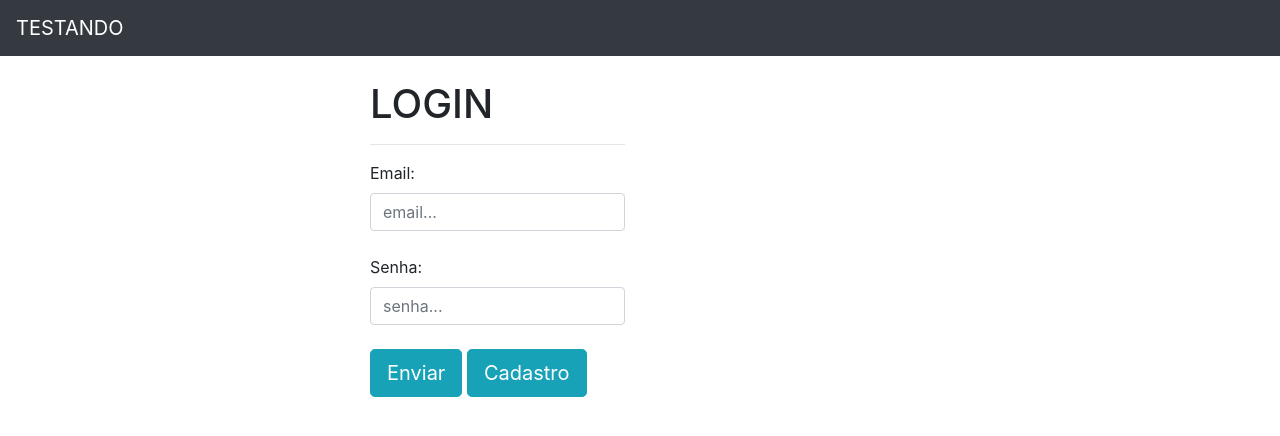
After one commit to Anailton10/Login-de-Usuario, a Django app: page /login/ in a window 1280 px wide. The commit adds this page. Shown: the top 436 px of the page. Run offline with Django 4.2, Linux system fonts and the light colour scheme.

Commit message:
crinado a views para validar login e login.html

```diff
--- a/usuario/models.py
+++ b/usuario/models.py
@@ -4,7 +4,6 @@ from django.db import models
 class Cadastro(models.Model):
     nome = models.CharField(max_length=30)
     email = models.EmailField()
-    login = models.CharField(max_length=30)
     senha = models.CharField(max_length=64)
 
     def __str__(self):
--- /dev/null
+++ b/usuario/templates/login.html
@@ -0,0 +1,45 @@
+{% extends "base.html" %}
+
+{% block 'titulo' %} Login {% endblock 'titulo' %}
+
+{% block 'conteudo' %}
+
+    <div class="container">
+        <br>
+        <div class='row'>
+            <div class="col-md-3">
+
+            </div>
+
+            <div class="col-md-3">
+                {% if messages %}
+                    {% for message in messages %}
+                        <div class="alert {{ message.tags }}">{{ message }}</div>
+                    {% endfor %}
+                {% endif %}
+                <h1>LOGIN</h1>
+                <hr>
+
+                <form method='POST' action="{% url "valida_login" %}"> {% csrf_token %}
+                        <label>Email:</label>
+                        <input class='form-control' type="text" name="login" placeholder='email...' required>
+                        <br>
+                        <label>Senha:</label>
+                        <input class='form-control' type="password" name="senha" placeholder='senha...' required>
+                        <br>
+                        <input type="submit" class="btn btn-info btn-lg" value='Enviar'>
+                        <a href="#" class="btn btn-info btn-lg"> Cadastro</a>
+
+                </form>
+
+            </div>
+
+            <div class="col-md-3">
+
+            </div>
+
+        </div>
+
+    </div>
+
+{% endblock 'conteudo' %}
--- a/usuario/urls.py
+++ b/usuario/urls.py
@@ -5,6 +5,7 @@ from usuario import views
 urlpatterns = [
     path('cadastrar/', views.cadastrar, name='cadastrar'),
     path('login/', views.login, name='login'),
-    path('validação/', views.validação, name='validação'),
+    path('valida_cadastro/', views.valida_cadastro, name='valida_cadastro'),
+    path('valida_login/', views.valida_login, name='valida_login'),
     path('recuperar/', views.recuperar, name='recuperar'),
 ]
--- a/usuario/views.py
+++ b/usuario/views.py
@@ -13,7 +13,7 @@ def cadastrar(request):
     return render(request, 'cadastrar.html')
 
 
-def validação(request):
+def valida_cadastro(request):
     email = request.POST.get('email')
     nome = request.POST.get('nome')
     senha = request.POST.get('senha')
@@ -55,5 +55,9 @@ def validação(request):
                              "Ocorreu uma erro ao se Cadastrar!")
 
 
+def valida_login(request):
+    pass
+
+
 def recuperar(request):
     return render(request, 'recuperar.html')
```
Also changed, not shown: usuario/templates/cadastrar.html (+7 -9 lines), db.sqlite3, usuario/migrations/0004_remove_cadastro_login.py (added).
